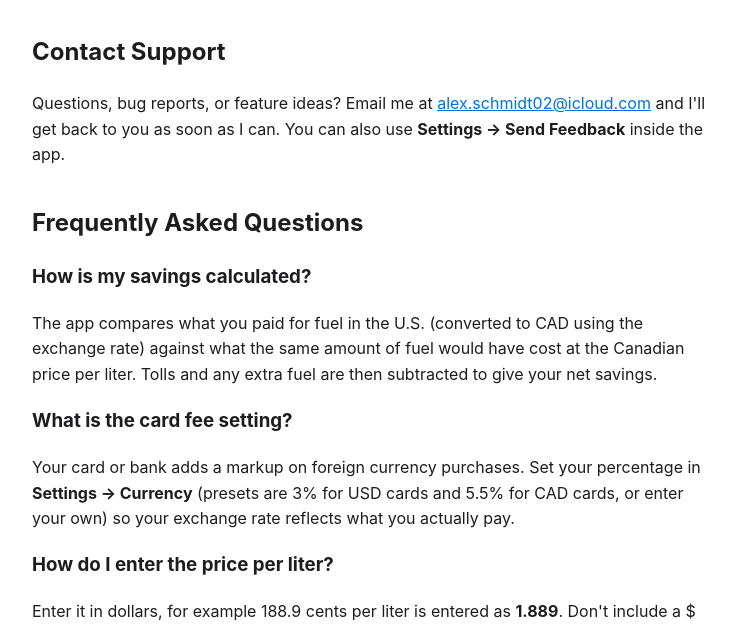
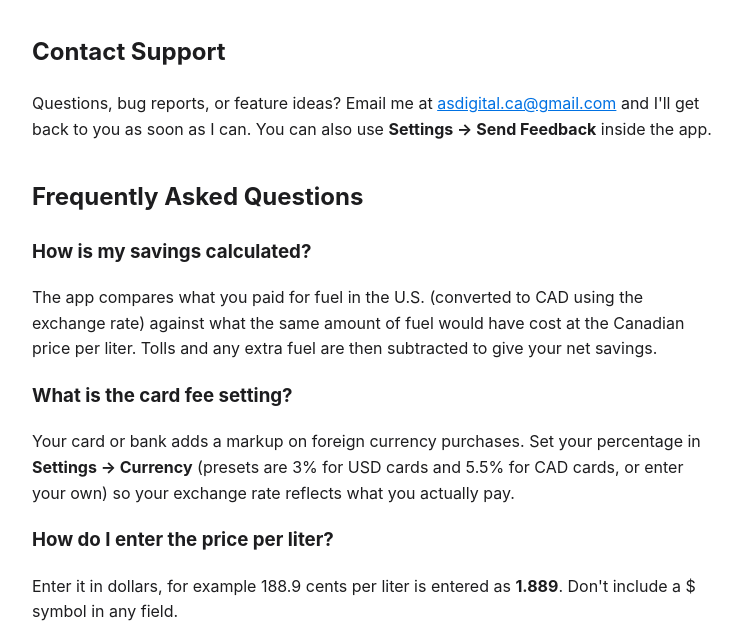
Before and after one commit to asdigital-CA/fuelrunledger, a plain HTML site: page index.html in a window 1280 px wide. Shown: the part 124-753 px from the top of the page, without its empty margins (268-1010 px from the left). Drawn offline with Linux system fonts and the light colour scheme.

Commit message:
Update index.html

```diff
--- a/index.html
+++ b/index.html
@@ -19,7 +19,7 @@
 
   <h2>Contact Support</h2>
   <p>Questions, bug reports, or feature ideas? Email me at
-    <a href="mailto:alex.schmidt02@icloud.com">alex.schmidt02@icloud.com</a>
+    <a href="mailto:asdigital.ca@gmail.com">asdigital.ca@gmail.com</a>
     and I'll get back to you as soon as I can. You can also use <strong>Settings → Send Feedback</strong> inside the app.</p>
 
   <h2>Frequently Asked Questions</h2>
```
